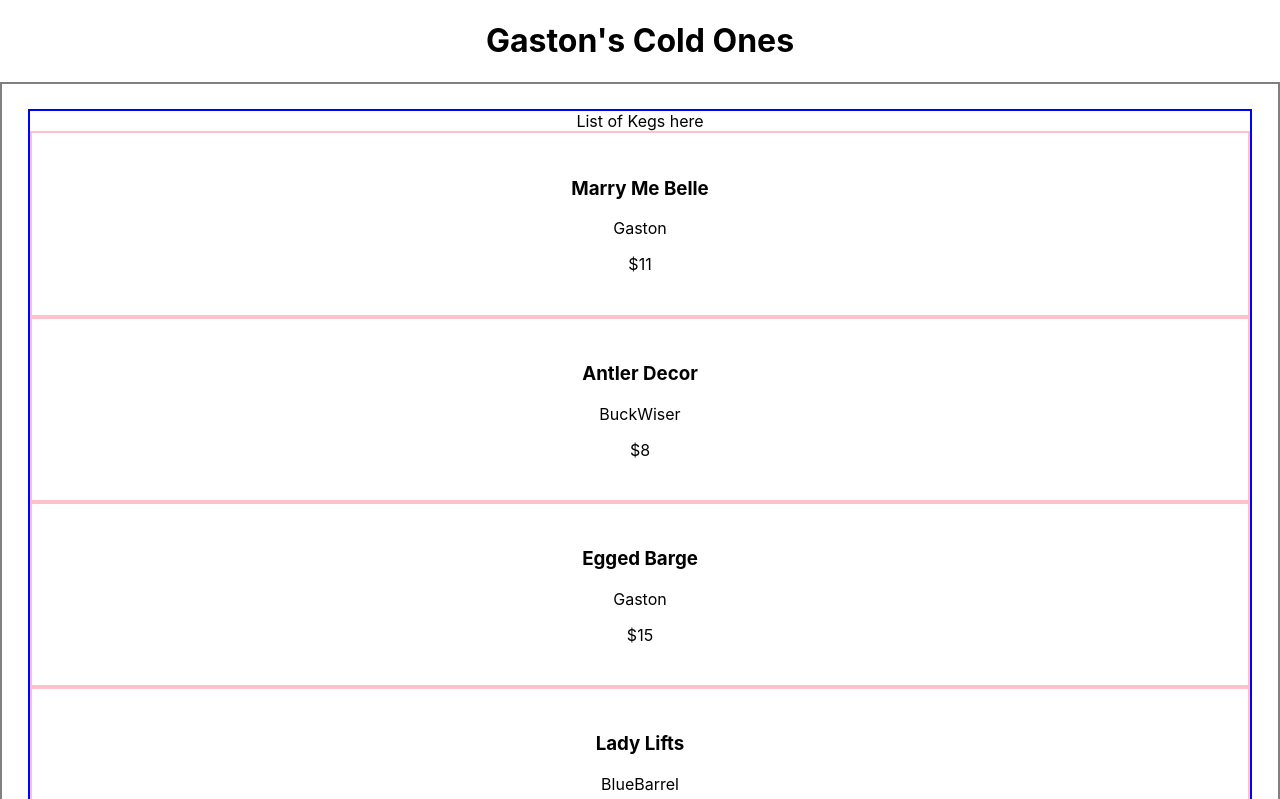
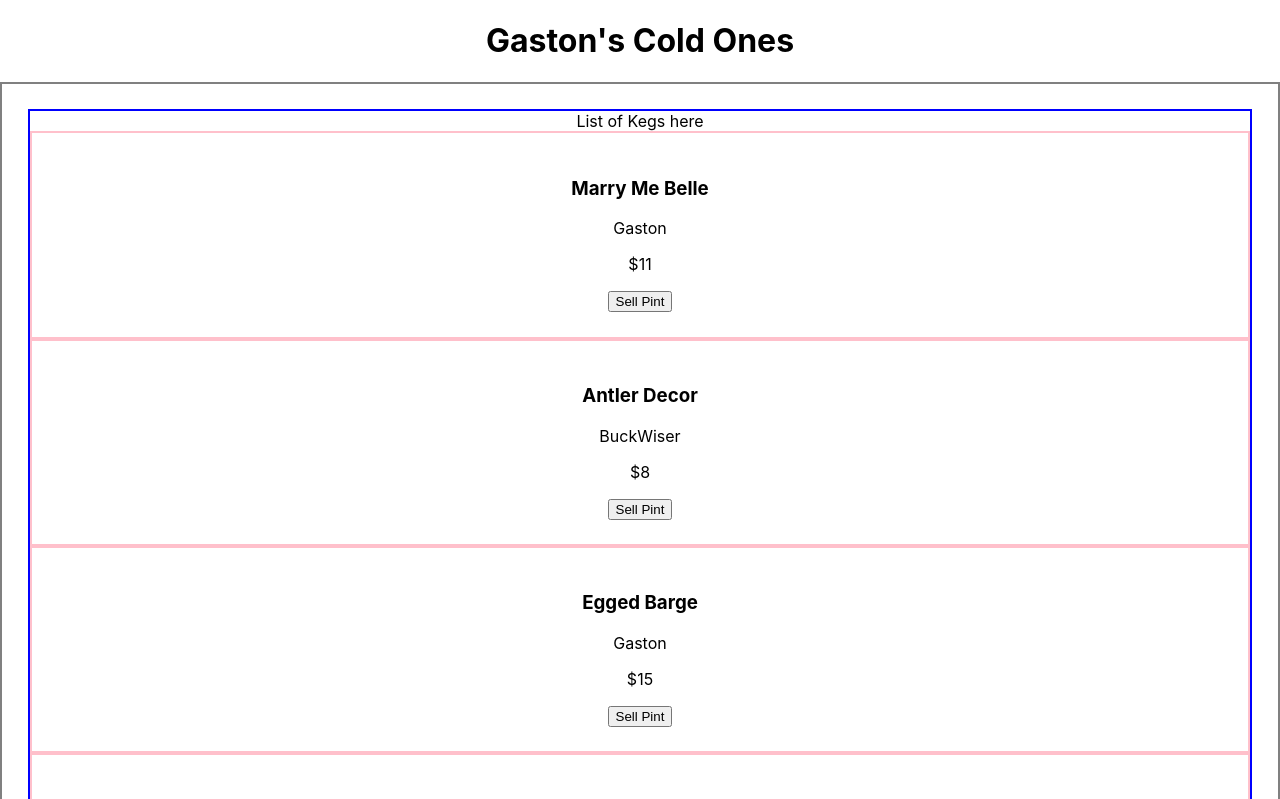
Before and after one commit to KeturahDev/gastons-cold-ones, a React (Create React App) app: page / in a window 1280 px wide. Shown: the top 799 px of the page. Built offline with nearby package versions, Linux system fonts and the light colour scheme.

Commit message:
create ability to decrease pints and conditionally display sell button and empty/close to empty messages

```diff
--- a/src/Components/Keg/Keg.js
+++ b/src/Components/Keg/Keg.js
@@ -1,18 +1,27 @@
 import React from 'react';
 import PropTypes from 'prop-types';
 function Keg(props){
-
-  const handleShowDetails =()=> {
-    //trigger details to show in controller
-  }
-
   return(
     <React.Fragment>
-      <div onClick={() => props.showDetails(props.id)} style={{border: "2px solid pink", padding: "2%"}}>
+      <div style={{border: "2px solid pink", padding: "2%"}}>
+      <div onClick={() => props.showDetails(props.id)}>
         <h3 onClick={props.showDetails} >{props.name}</h3>
         <p>{props.brand}</p>
         <p>{props.price}</p>
         <p>{props.alcContent}</p>
+      </div>
+      {// If pints are more than zero
+        props.pints > 0 &&
+        <button onClick={() => props.sellPint(props.id)}>Sell Pint</button>
+      }
+      { //if pints are less than 10
+        props.pints <=10 && props.pints > 0 &&
+        <p>This keg is almost empty!</p>
+      }
+      { //if pints are at 0
+        props.pints == 0 &&
+        <p>This keg is empty.</p>
+      }
       </div>
     </React.Fragment>
   );
@@ -26,7 +35,8 @@ Keg.propType = {
   id: PropTypes.string,
   key: PropTypes.string,
   pints: PropTypes.string,
-  showDetails: PropTypes.func
+  showDetails: PropTypes.func,
+  sellPint: PropTypes.func
 }
 
 export default Keg;
--- a/src/Components/Keg/KegController.js
+++ b/src/Components/Keg/KegController.js
@@ -43,6 +43,18 @@ class KegController extends React.Component{
     })
   }
 
+  handleSellingPint = (id) => {
+    const soldKeg = this.state.kegList.filter(keg => keg.id === id)[0]
+    const newKegsPints = soldKeg.pints -1
+    const newKeg = {...soldKeg, pints: newKegsPints}
+    console.log("pints:", newKeg.pints)
+    const removeOldKeg = this.state.kegList.filter(keg => keg.id !== id)
+    const newKegList = removeOldKeg.concat(newKeg)
+    this.setState({
+      kegList: newKegList
+    })
+  }
+
   setVisiblitiy = () => {
     if(this.state.selectedKeg !== null) {
       return{
@@ -56,7 +68,11 @@ class KegController extends React.Component{
       };
     } else {
       return{
-        component: <KegList list={this.state.kegList} onSelectingKeg={this.handleChangeingSelectedKeg}/>,
+        component: <KegList
+        list={this.state.kegList}
+        onSelectingKeg={this.handleChangeingSelectedKeg}
+        onSellingPint={this.handleSellingPint}
+        />,
         buttonText: "Add new Keg"
       }
     }
--- a/src/Components/Keg/KegList.js
+++ b/src/Components/Keg/KegList.js
@@ -18,6 +18,7 @@ function KegList(props){
             key={keg.id}
             alcCont={keg.alcoholContent}
             showDetails={props.onSelectingKeg}
+            sellPint={props.onSellingPint}
             />
           )
         }
@@ -28,7 +29,8 @@ function KegList(props){
 
 KegList.propTypes = {
   list: PropTypes.arrayOf(PropTypes.object),
-  onSelectingKeg: PropTypes.func
+  onSelectingKeg: PropTypes.func,
+  onPintSold: PropTypes.func
 }
 
 export default KegList;
```
